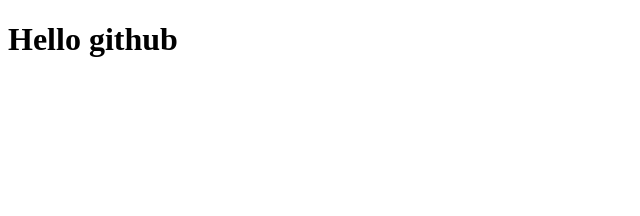
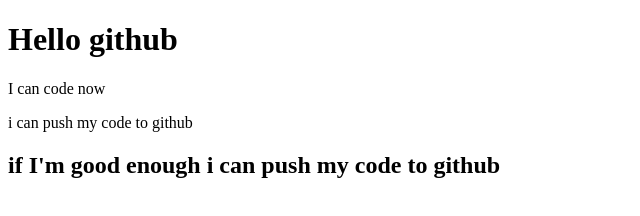
Before and after one commit to rahmanhamim/my-second-repo, a plain HTML site: page index.html in a window 1280 px wide. Shown: the whole page, without its empty margins (0-640 px from the left). Drawn offline with Linux system fonts and the light colour scheme.

Commit message:
added header

```diff
--- a/index.html
+++ b/index.html
@@ -8,5 +8,8 @@
  </head>
  <body>
   <h1>Hello github</h1>
+  <p>I can code now</p>
+  <p>i can push my code to github</p>
+  <h2>if I'm good enough i can push my code to github</h2>
  </body>
 </html>
```
